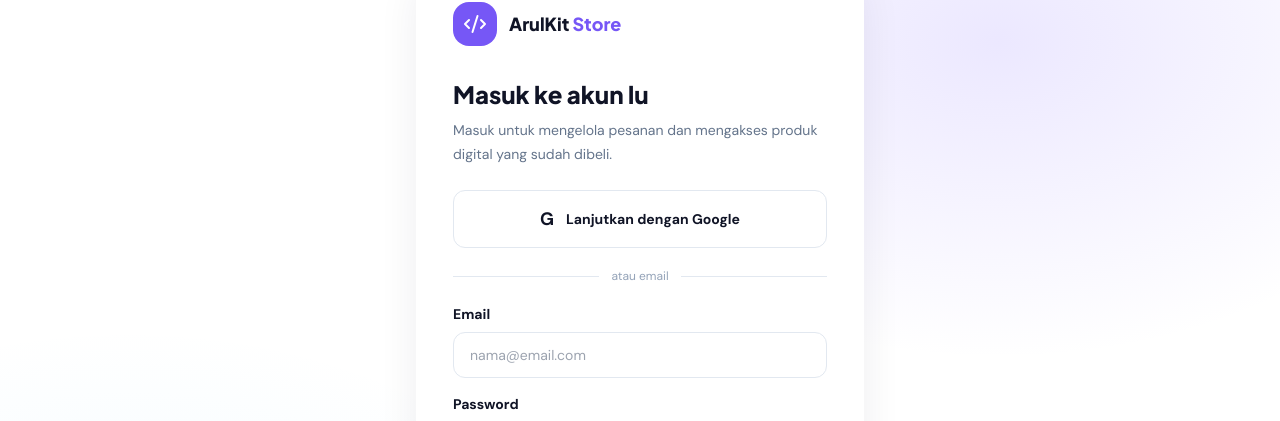
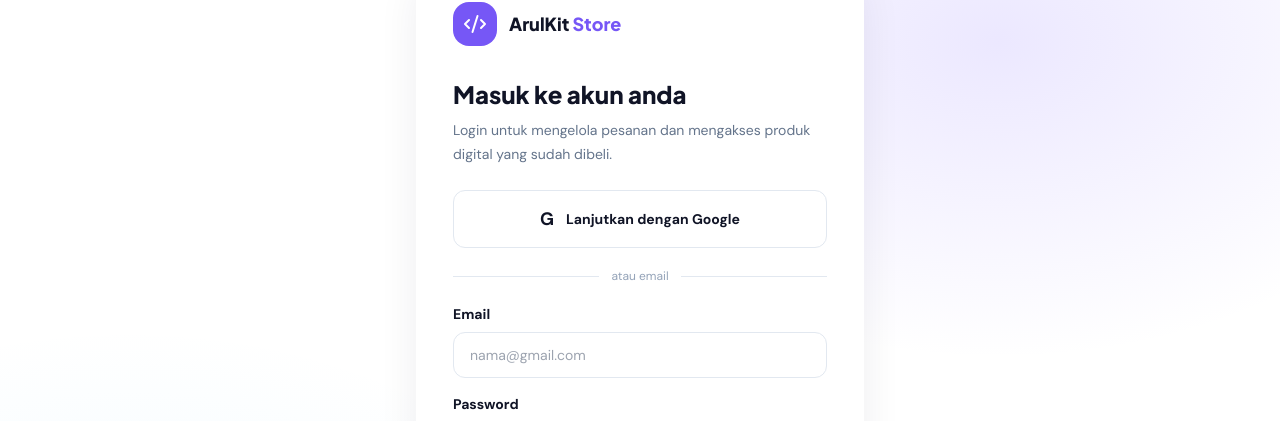
Before and after one commit to umacyberteam/StoreArulkit, a Next.js app: page /login in a window 1280 px wide. Shown: the part 123-544 px from the top of the page. Built offline with nearby package versions, Linux system fonts and the light colour scheme; no server answers.

Commit message:
Improve login page text for better user experience

```diff
--- a/app/login/page.tsx
+++ b/app/login/page.tsx
@@ -39,7 +39,7 @@ function LoginContent() {
 
       if (mode === "signup") {
         setMessage(
-          "Pendaftaran berhasil. Cek email untuk verifikasi jika diminta."
+          "Pendaftaran berhasil. Silahkan login kembali."
         );
       } else {
         router.push(params.get("next") || "/");
@@ -100,11 +100,11 @@ function LoginContent() {
           </a>
 
           <h1 className="mt-8 text-2xl font-extrabold">
-            {mode === "login" ? "Masuk ke akun lu" : "Bikin akun baru"}
+            {mode === "login" ? "Masuk ke akun anda" : "Bikin akun baru"}
           </h1>
 
           <p className="mt-2 text-sm leading-6 text-slate-500">
-            Masuk untuk mengelola pesanan dan mengakses produk digital yang
+            Login untuk mengelola pesanan dan mengakses produk digital yang
             sudah dibeli.
           </p>
 
@@ -133,7 +133,7 @@ function LoginContent() {
                 value={email}
                 onChange={(e) => setEmail(e.target.value)}
                 className="mt-2 w-full rounded-xl border border-slate-200 px-4 py-3 font-normal outline-none focus:border-violet-300 focus:ring-4 focus:ring-violet-100"
-                placeholder="nama@email.com"
+                placeholder="nama@gmail.com"
               />
             </label>
 
@@ -156,7 +156,7 @@ function LoginContent() {
               className="btn-primary w-full rounded-xl px-4 py-3.5 text-sm font-extrabold disabled:opacity-50"
             >
               {busy
-                ? "Memproses..."
+                ? "Sedang Diproses..."
                 : mode === "login"
                   ? "Masuk"
                   : "Daftar"}
@@ -204,7 +204,7 @@ export default function LoginPage() {
     <Suspense
       fallback={
         <main className="hero-bg flex min-h-screen items-center justify-center px-4">
-          <p className="text-sm text-slate-500">Memuat halaman login...</p>
+          <p className="text-sm text-slate-500">Lagi load halaman login...</p>
         </main>
       }
     >
```
